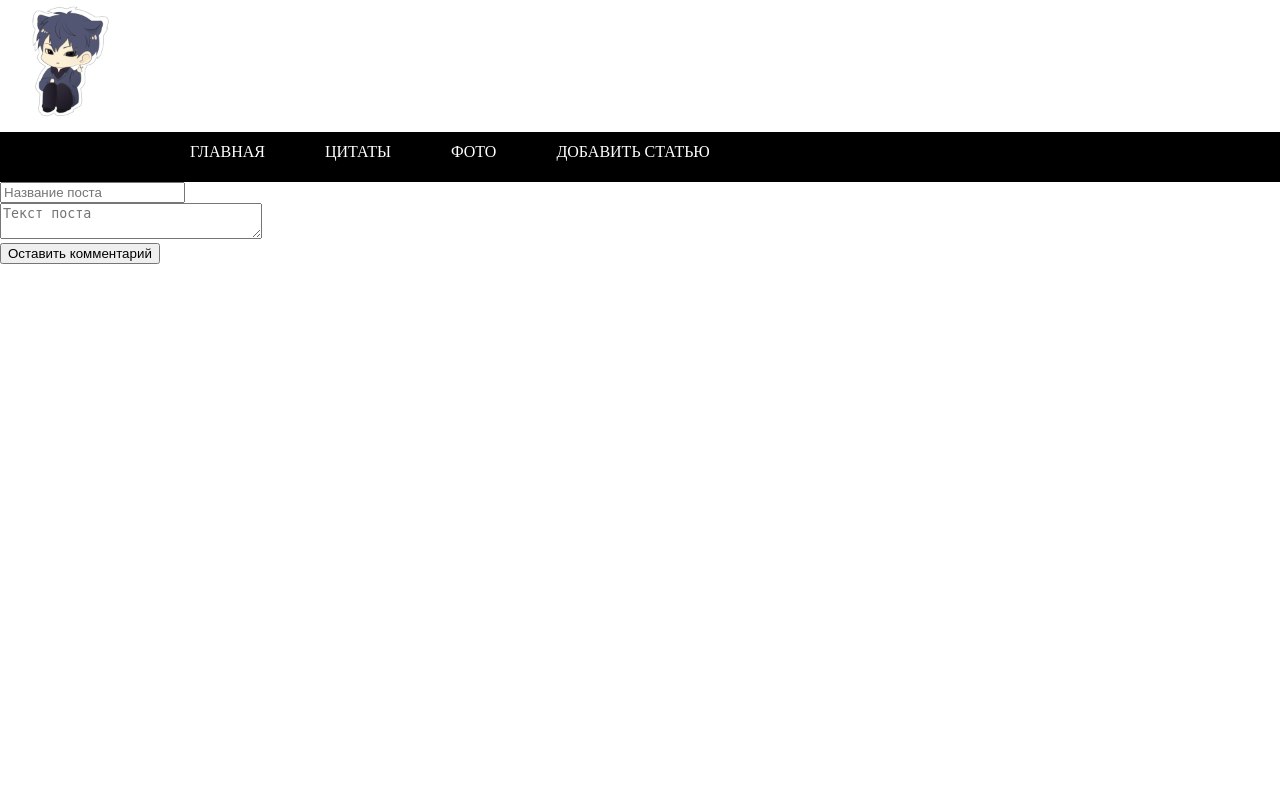
After one commit to iNTENSY/myfirst_web_site, a Django app: page /articles/add_article/ in a window 1280 px wide. The commit adds this page. Run offline with Django 4.2, Linux system fonts and the light colour scheme.

Commit message:
Added "Article adding system" Update base.css

```diff
--- a/myfirst/apps/articles/urls.py
+++ b/myfirst/apps/articles/urls.py
@@ -6,4 +6,5 @@ urlpatterns = [
     path('', views.index, name = 'index'),
     path('<int:article_id>/', views.detail, name = 'detail'),
     path('<int:article_id>/leave_comment', views.leave_comment, name = 'leave_comment'),
+    path('add_article/', views.add_article, name = 'add_article'),
 ]
--- a/myfirst/apps/articles/views.py
+++ b/myfirst/apps/articles/views.py
@@ -2,6 +2,7 @@ from django.http import Http404, HttpResponseRedirect
 from django.shortcuts import render
 from .models import Article
 from django.urls import reverse
+from django.utils import timezone
 
 def index(request):
     latest_articles_list = Article.objects.order_by('-pub_date')
@@ -26,3 +27,17 @@ def leave_comment(request, article_id):
     a.comment_set.create(author_name = request.POST['name'], comment_text = request.POST['text'])
 
     return HttpResponseRedirect( reverse('articles:detail', args = (a.id,)) )
+
+def add_article(request):
+    if request.method == 'POST':
+        article_title = request.POST['article_title']
+        article_text = request.POST['article_text']
+        a = Article()
+        a.article_title = article_title
+        a.article_text = article_text
+        a.pub_date = timezone.now()
+        a.save()
+    context = {
+
+    }
+    return render(request, 'articles/add_article.html', context)
--- a/myfirst/static/css/base.css
+++ b/myfirst/static/css/base.css
@@ -1,6 +1,5 @@
 body {
     margin:0;
-    background-color: linear-gradient(to bottom right, #EECFBA, #C5DDE8) no-repeat ;
 	min-height: 100%;
     min-width: 1024px;
     width: 100%;
@@ -67,6 +66,7 @@ ul li a:hover{
 .post-item-wrap {
     background: #F7F7F2;
     position: relative;
+    width: 200px;
 }
 .post-item-wrap:after {
     content: "";
@@ -106,7 +106,8 @@ ul li a:hover{
     overflow: hidden;
     text-overflow: ellipsis;
     white-space: nowrap;
-    line-height: 10px;
+    line-height: 20px;
+    width: 150px;
 }
 @media (min-width: 768px) {
     .post-item {
--- /dev/null
+++ b/myfirst/templates/articles/add_article.html
@@ -0,0 +1,9 @@
+{% extends 'base.html' %}
+{% block content %}
+    <form action = "{% url 'articles:add_article' %}" method="POST">
+        {% csrf_token %}
+        <input type = 'text' required placeholder="Название поста" name = 'article_title'><br>
+        <textarea name = 'article_text' required ='' placeholder="Текст поста" cols = '30' row = '10'></textarea><br>
+        <button type = 'submit'>Оставить комментарий</button></p>
+    </form>
+{% endblock %}
--- a/myfirst/templates/base.html
+++ b/myfirst/templates/base.html
@@ -4,18 +4,29 @@
 <head>
 	<meta charset = "UTF-8">
 	<title>{% block title %}Мой сайт{% endblock %}</title>
-	<link rel = "stylesheet" href = "{% static 'css/base.css' %}" />
+	<link rel = "stylesheet" href = "{% static 'css/base.css' %}" >
+	<link rel = "stylesheet" href = "{% static 'css/header.css' %}" >
 	<link rel = 'icon' href = "{% static 'img/welcome_sticker.png' %}">
-	<nav>
-		<ul>
-			<li><a href = "{% url 'articles:index' %}">Главная</a></li>
-			<li><a href = '#'>Цитаты</a></li>
-			<li><a href = '#'>Фото</a></li>
-			<li><a href = "#">Добавить статью</a></li>
-		</ul>
-	</nav>
 </head>
 <body>
-	{% block content %}{% endblock %}
+	<div id = "wrapper">
+	<!-- Logo and Auth.System -->
+		<div id = 'header'>
+			<img src ="{% static 'img/welcome_sticker.png' %}" width="10%">
+		</div>
+		<!-- Main menu -->
+		<div id = "top" ><nav>
+			<ul>
+				<li><a href = "{% url 'articles:index' %}">Главная</a></li>
+				<li><a href = '#'>Цитаты</a></li>
+				<li><a href = '#'>Фото</a></li>
+				<li><a href = "{% url 'articles:add_article' %}">Добавить статью</a></li>
+			</ul>
+		</nav></div>
+		<!-- Content -->
+		<div id = "content">
+			{% block content %}{% endblock %}
+		</div>
+	</div>
 </body>
 </html>
```
Also changed, not shown: db.sqlite3, myfirst/static/css/detail.css (deleted), myfirst/static/css/header.css (added).
